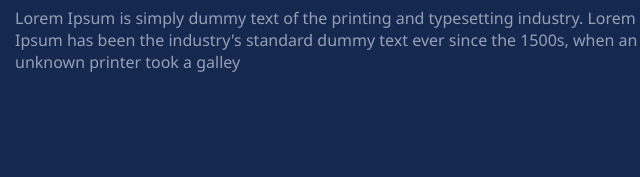
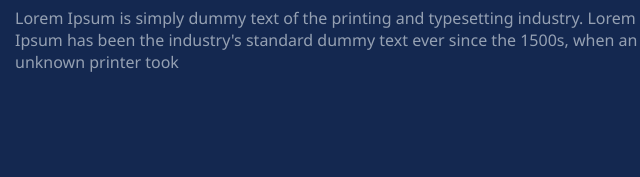
Before and after one commit to StevenRafferty/Portfolio-template, a plain HTML site: page index.html in a window 1280 px wide. Shown: the part 377-554 px from the top of the page, 5-645 px from the left. Drawn offline with Linux system fonts and the light colour scheme.

Commit message:
removed word

```diff
--- a/index.html
+++ b/index.html
@@ -22,7 +22,7 @@
             <p class="description">
                 Lorem Ipsum is simply dummy text of the printing and typesetting industry.
                 Lorem Ipsum has been the industry's standard
-                dummy text ever since the 1500s, when an unknown printer took a galley
+                dummy text ever since the 1500s, when an unknown printer took
             </p>
         </main>
 
```
